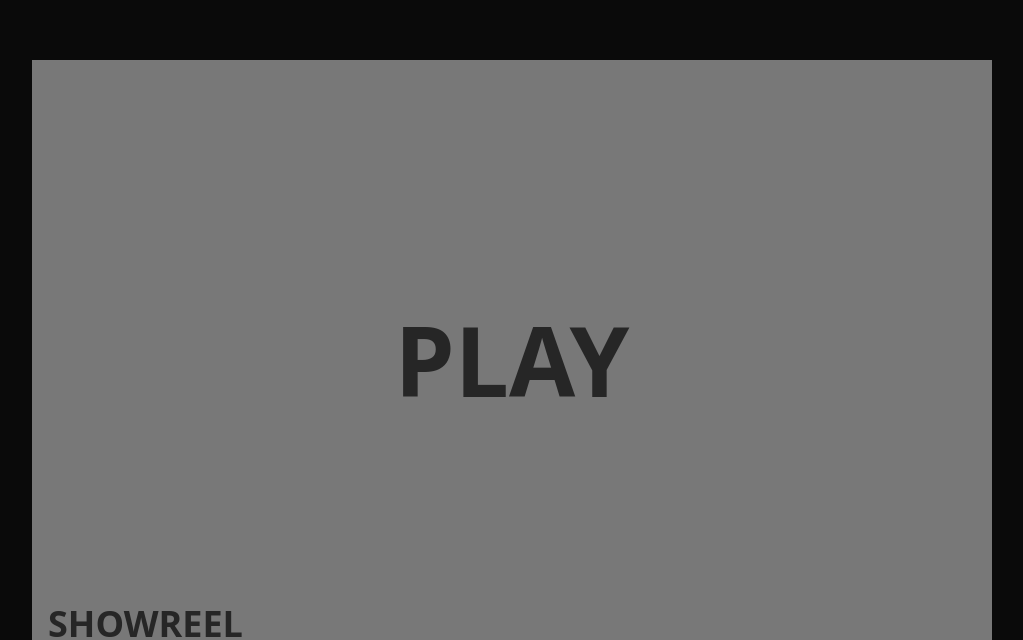
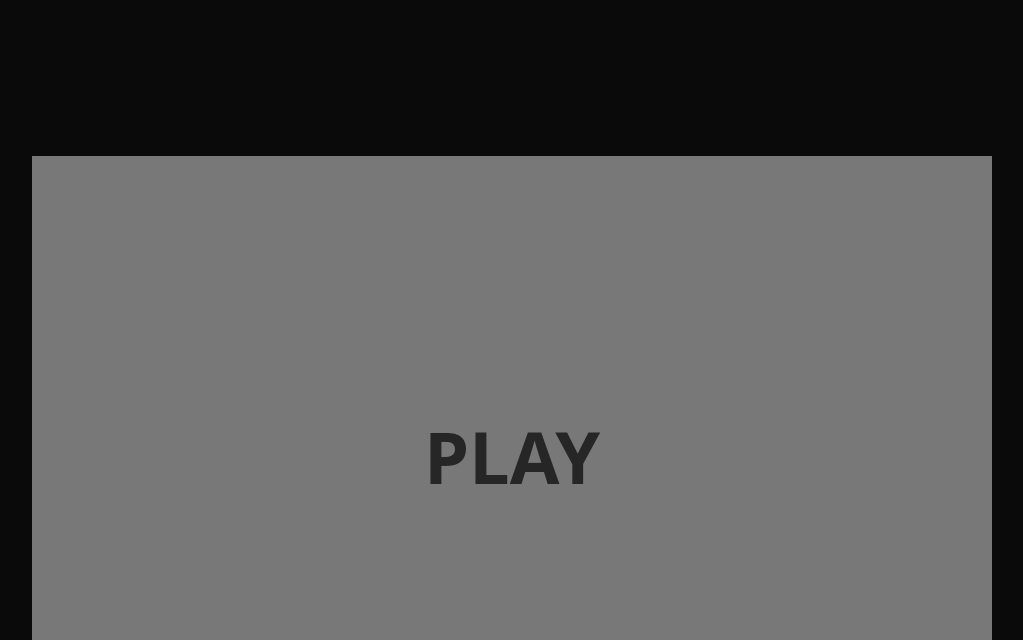
Before and after one commit to VickNat/awg-comms, a Next.js app: page / in a window 1280 px wide. Shown: the part 840-1480 px from the top of the page, without its empty margins (128-1151 px from the left). Built offline with nearby package versions, Linux system fonts and the light colour scheme.

Commit message:
minor fixes on section positions

```diff
--- a/src/components/home/ShowReel.tsx
+++ b/src/components/home/ShowReel.tsx
@@ -3,8 +3,8 @@ import Image from "next/image";
 
 const ShowReel = () => {
   return (
-    <div className="relative min-h-screen w-full flex items-center justify-center">
-      <div className="relative min-h-[600px] min-w-[75%] bg-primary/50 flex items-center justify-start">
+    <div className="relative min-h-screen w-full flex items-center justify-center mt-24">
+      <div className="relative min-h-screen w-full scale-75 bg-primary/50 flex items-center justify-start">
       <p className="absolute text-8xl uppercase text-accent font-bold w-full flex justify-center">play</p>
       <p className="absolute text-4xl uppercase text-accent font-bold self-end p-4">showreel</p>
       </div>
--- a/src/pages/HomeView.tsx
+++ b/src/pages/HomeView.tsx
@@ -21,13 +21,13 @@ const HomeView = () => {
       </div>
 
       <div className="relative w-full bg-primary-foreground">
-        <ClientsSection />
         <div className="px-16">
           <AboutSection />
           <ServicesSection />
           <PortfolioSection />
-          <NumbersSection />
         </div>
+        <ClientsSection />
+        <NumbersSection />
       </div>
     </div>
   );
```
